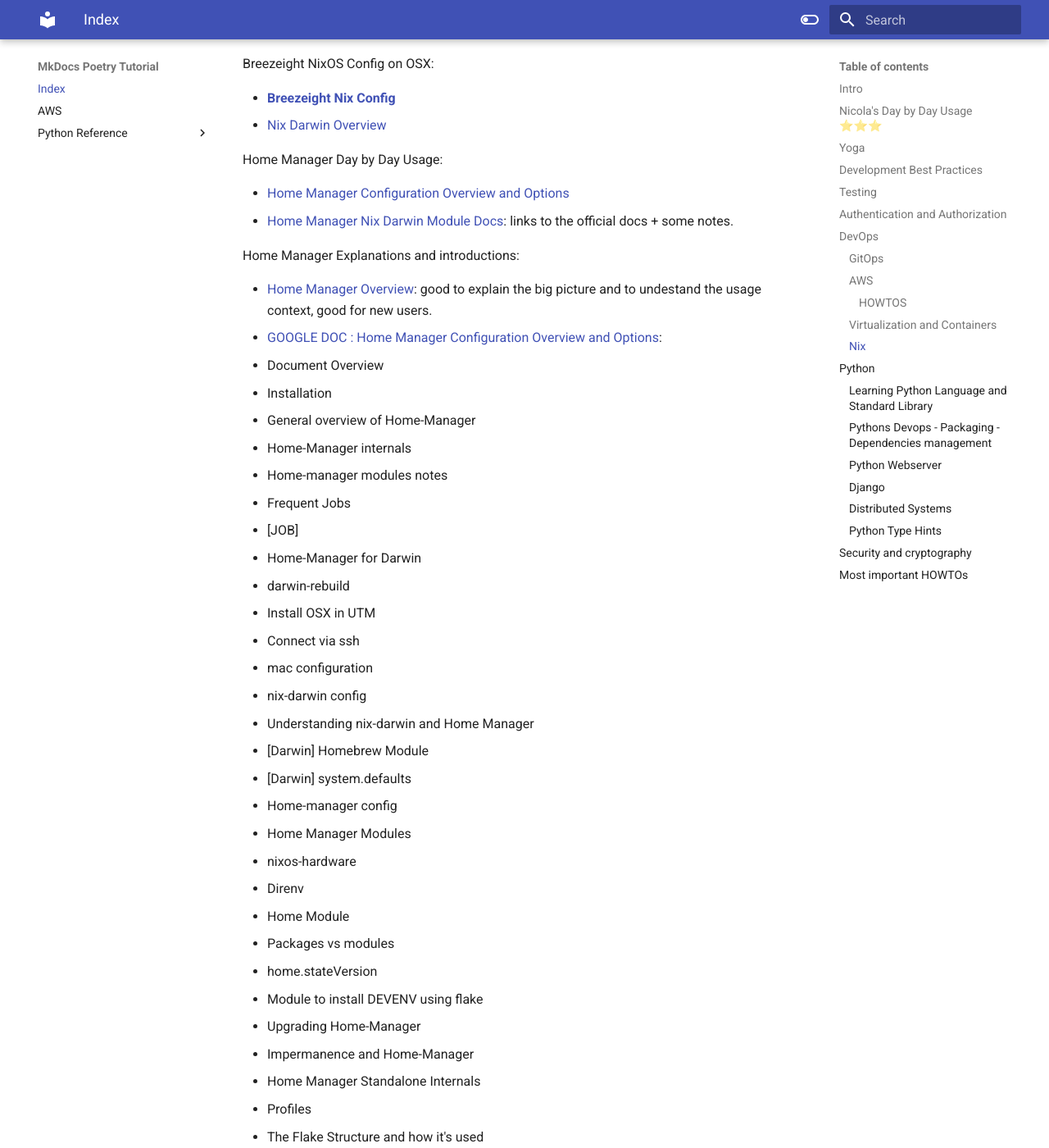
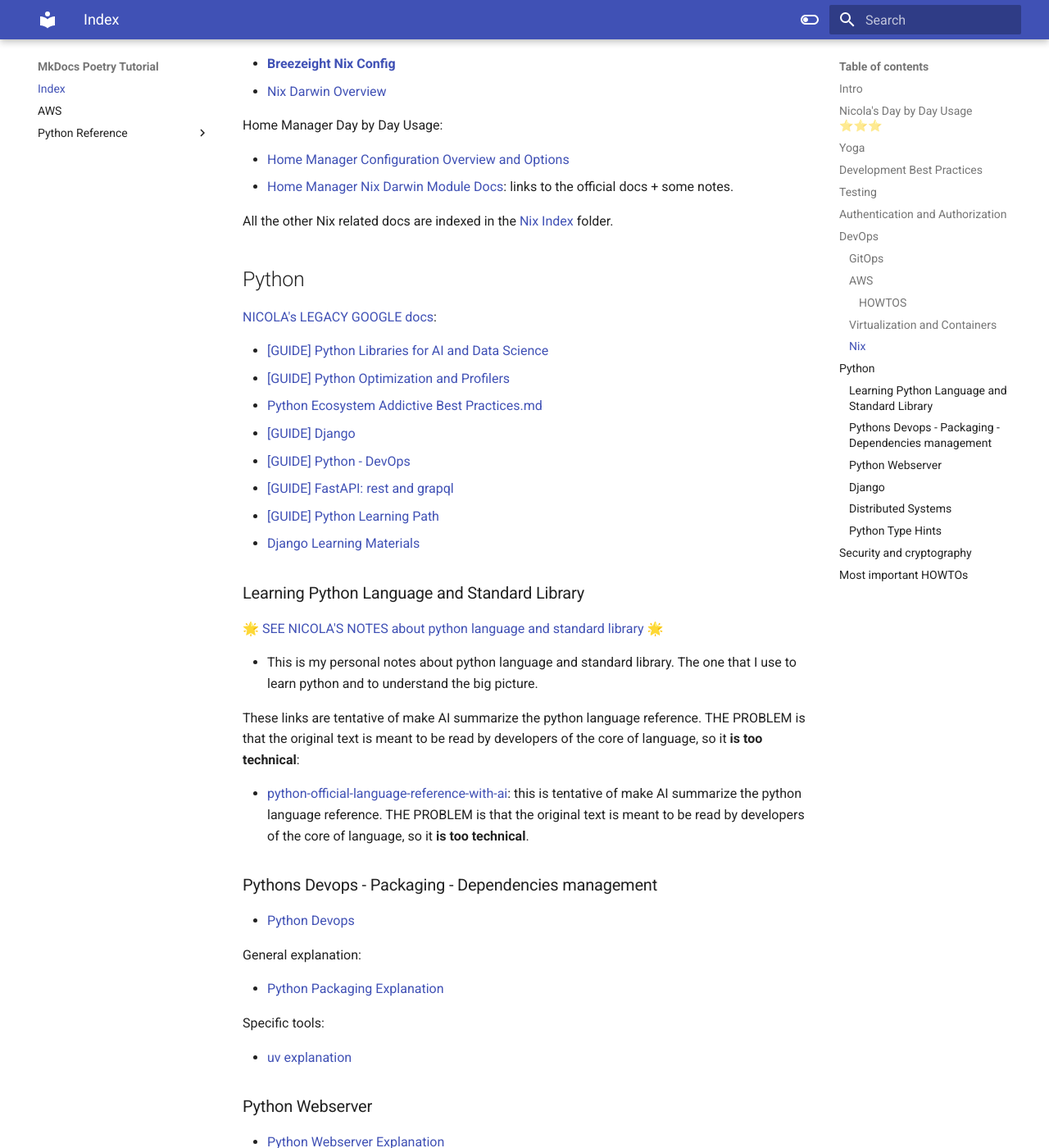
Before and after one commit to breezeight/nicola_blog, an MkDocs documentation site: the page built from docs/index.md, in a window 1280 px wide and 1400 px high, scrolled down 2209 px. Shown: the whole window at 82% size. Built offline with MkDocs 1.6.1 and Material for MkDocs 9.7.7, drawn with Linux system fonts in a browser that asks for light colours; some of the changed text lies outside the part shown.

Commit message:
docs(nix): consolidate Nix documentation into a single index page
- Added `docs/dev/nix/nix-index.md` to serve as the central hub for all Nix-related documentation.
- Moved links for Home Manager, NixOS bootstrap, Docker integration, and other Nix topics from `docs/index.md` into the new index file.
- Simplified the Nix section in `docs/index.md` to reference the new `nix-index.md`.

```diff
--- a/docs/index.md
+++ b/docs/index.md
@@ -75,8 +75,6 @@
 
 ### Nix
 
-[Nix](dev/nix/nix.md)
-
 Breezeight NixOS Config on OSX:
 
 - [**Breezeight Nix Config**](dev/nix/nix-breezeight-config-osx-and-linux-overview.md)
@@ -87,65 +85,7 @@
 - [Home Manager Configuration Overview and Options](dev/nix/nix-homemanager-configuration-overview-and-options.md)
 - [Home Manager Nix Darwin Module Docs](dev/nix/nix-homemanager-nix-darwin-module-docs.md): links to the official docs + some notes.
 
-Home Manager Explanations and introductions:
-
-- [Home Manager Overview](dev/nix/nix-homemanager-overview-explanation.md): good to explain the big picture and to undestand the usage context, good for new users.
-- [GOOGLE DOC : Home Manager Configuration Overview and Options](https://docs.google.com/document/d/1UN77X-g7uTlgCRNU03Tnw4ao74hmc1oUxqYR-4kH6SA/edit?tab=t.0):
-  - Document Overview
-  - Installation
-  - General overview of Home-Manager
-  - Home-Manager internals
-  - Home-manager modules notes
-  - Frequent Jobs
-  - [JOB]
-  - Home-Manager for Darwin
-  - darwin-rebuild
-  - Install OSX in UTM
-  - Connect via ssh
-  - mac configuration
-  - nix-darwin config
-  - Understanding nix-darwin and Home Manager
-  - [Darwin] Homebrew Module
-  - [Darwin] system.defaults
-  - Home-manager config
-  - Home Manager Modules
-  - nixos-hardware
-  - Direnv
-  - Home Module
-  - Packages vs modules
-  - home.stateVersion
-  - Module to install DEVENV using flake
-  - Upgrading Home-Manager
-  - Impermanence and Home-Manager
-  - Home Manager Standalone Internals
-  - Profiles
-  - The Flake Structure and how it's used
-  - The Breezeight Parent module
-  - Global Module
-  - Session Settings
-  - Persistence Configuration
-  - Features Modules
-  - Features Modules - CLI - Overview
-  - Features Modules - CLI - git.nix
-  - Features Modules - CLI - gpg.nix
-  - Features Modules - CLI - ssh.nix
-  - Tooling and applications
-  - Misterio77's Configurations
-
-Remote Linux Builders:
-
-- [Nix Linux Remote Builder VM](dev/nix/nix-linux-remote-builder-vm-on-osx-howto.md)
-
-Bootstrap a Nixos system:
-
-- [Nix Bootstrap NixOS](dev/nix/nix-bootstrap-nixos-howto.md)
-- [Nix Bootstrap NixOS Explanation](dev/nix/nix-bootstrap-nixos-explanation.md)
-
-
-Nix and Docker:
-
-- [Nix and Docker](dev/nix/nix-and-docker.md)
-- [Nix Nixpaks](dev/nix/nix-nixpacks.md)
+All the other Nix related docs are indexed in the [Nix Index](dev/nix/nix-index.md) folder.
 
 ## Python
 
```
Also changed, not shown: docs/dev/nix/nix-index.md (added, +103 -0 lines).
